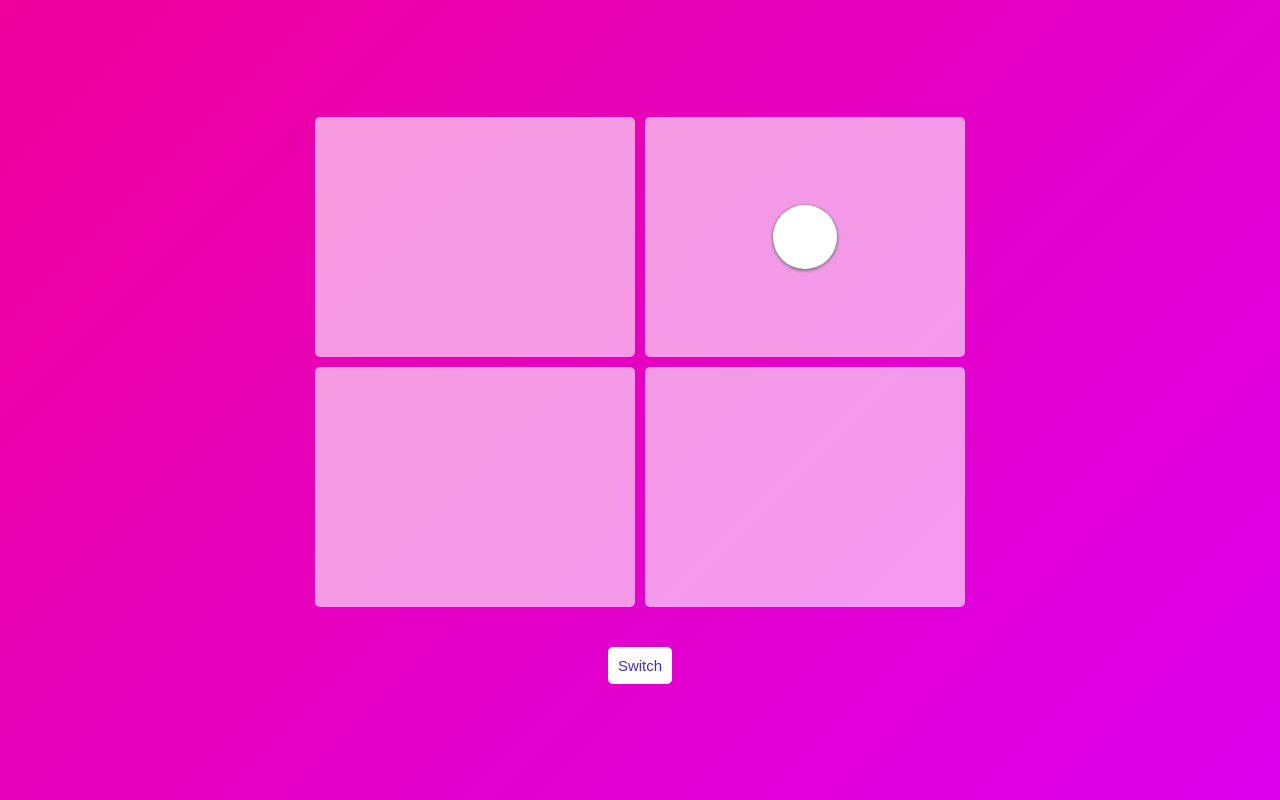
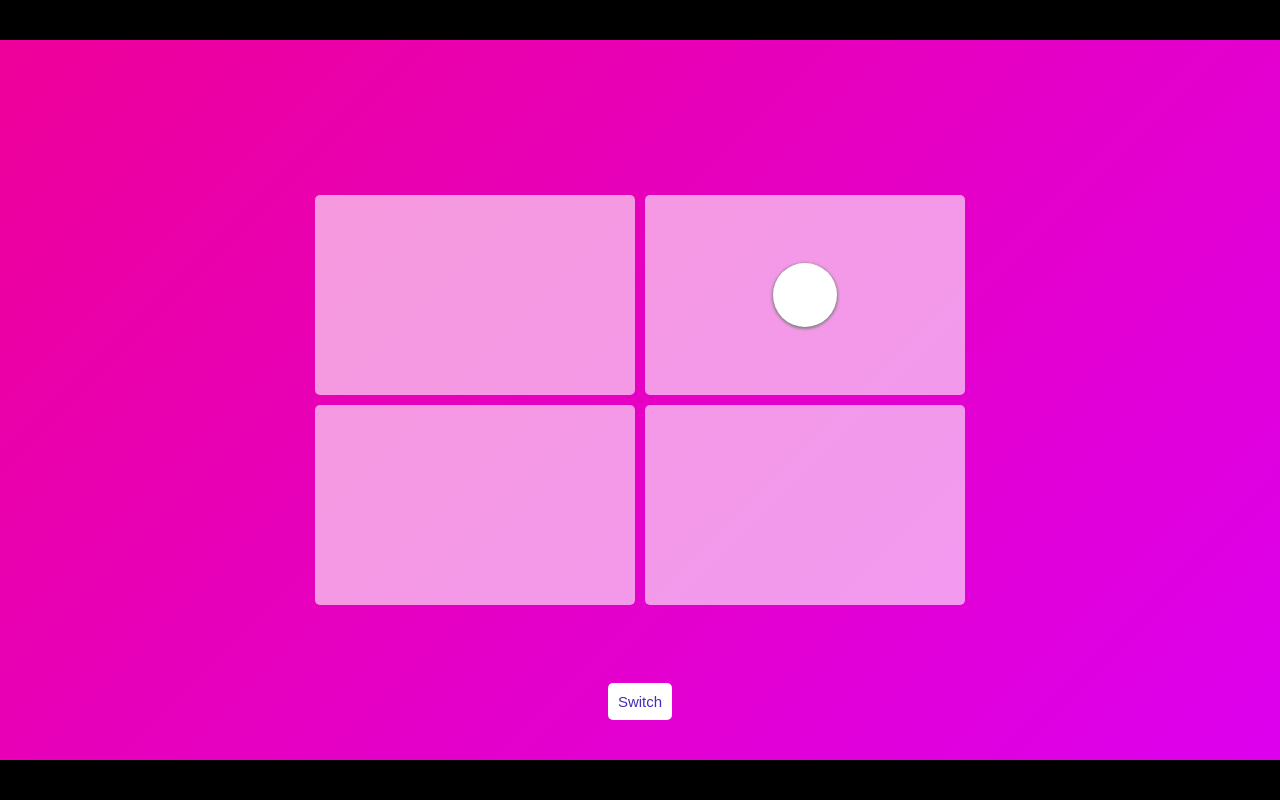
Before and after one commit to sVyu/react_master_class, a React (Create React App) app: page /#/animations_with_framer in a window 1280 px wide. Built offline with nearby package versions, Linux system fonts and the light colour scheme; what recoil-persist would draw is missing.

Commit message:
fix: css on AnimationWithFramer Page

```diff
--- a/src/AnimationsWithFramer/AnimationsWithFramer.tsx
+++ b/src/AnimationsWithFramer/AnimationsWithFramer.tsx
@@ -3,14 +3,24 @@ import { AnimatePresence, Variants, motion } from 'framer-motion';
 import { useState } from 'react';
 
 const Wrapper = styled(motion.div)`
-  position: relative;
+  width: 100vw;
   height: 100vh;
   display: flex;
   justify-content: center;
   align-items: center;
-  overflow: hidden;
+  background: rgb(0, 0, 0);
+`;
+
+const Slider = styled.div`
+  width: 100%;
+  height: 90%;
+  position: relative;
+  display: flex;
+  justify-content: center;
+  align-items: center;
   background: linear-gradient(135deg, rgb(238, 0, 153), rgb(221, 0, 238));
   flex-direction: column;
+  overflow: hidden;
   gap: 5vh;
 `;
 
@@ -21,21 +31,23 @@ const Grid = styled.div`
 `;
 
 const Box = styled(motion.div)`
-  background-color: rgba(255, 255, 255, 0.6);
+  background-color: rgb(255, 255, 255);
   display: flex;
   justify-content: center;
   align-items: center;
   border-radius: 5px;
   width: 25vw;
-  height: 30vh;
+  height: 25vh;
+`;
+
+const LightBox = styled(Box)`
+  background-color: rgba(255, 255, 255, 0.6);
 `;
 
 const boxVariants: Variants = {
-  hover: ({ originX, originY }: IOriginCoords) => ({
+  hover: {
     scale: 1.1,
-    // originX,
-    // originY,
-  }),
+  },
 };
 
 const Button = styled(motion.button)`
@@ -45,6 +57,8 @@ const Button = styled(motion.button)`
   padding: 10px;
   cursor: pointer;
   font-size: 15px;
+  position: absolute;
+  bottom: 5vh;
 `;
 
 const buttonVariants: Variants = {
@@ -105,11 +119,12 @@ export const AnimationsWithFramer = () => {
 
   return (
     <Wrapper>
+      <Slider>
         <Grid>
           {Array.from({ length: 4 }, (_, i) => i).map((n, i) => (
-          <Box
+            <LightBox
               key={n}
-            custom={originCoords[i]}
+              // custom={originCoords[i]}
               variants={boxVariants}
               whileHover="hover"
               style={{
@@ -120,7 +135,7 @@ export const AnimationsWithFramer = () => {
               onClick={handleChangeSelectedBoxId(i)}
             >
               {targetIndex === n && <Circle layoutId="circle" />}
-          </Box>
+            </LightBox>
           ))}
         </Grid>
         {clickedBoxId !== nonClickedBoxId && (
@@ -145,6 +160,7 @@ export const AnimationsWithFramer = () => {
         >
           Switch
         </Button>
+      </Slider>
     </Wrapper>
   );
 };
```
Lines whose indentation alone changed are shown as unchanged.
